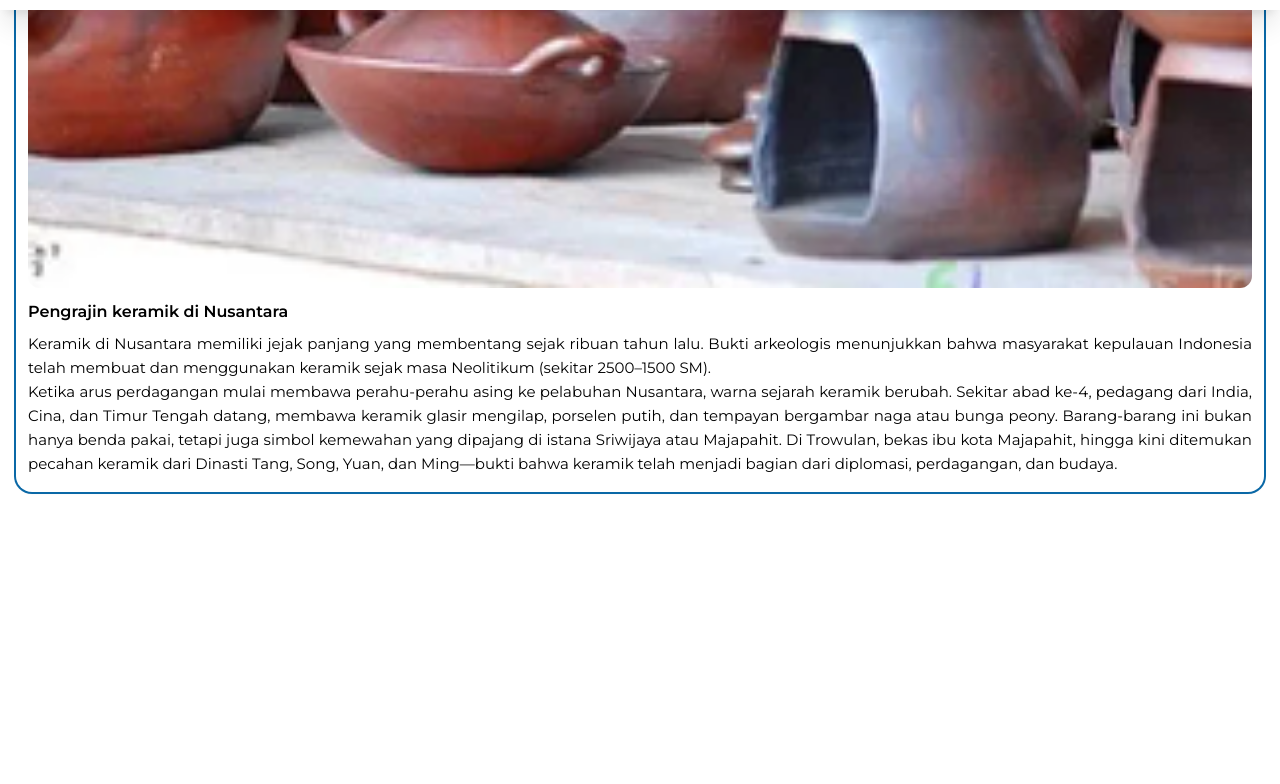
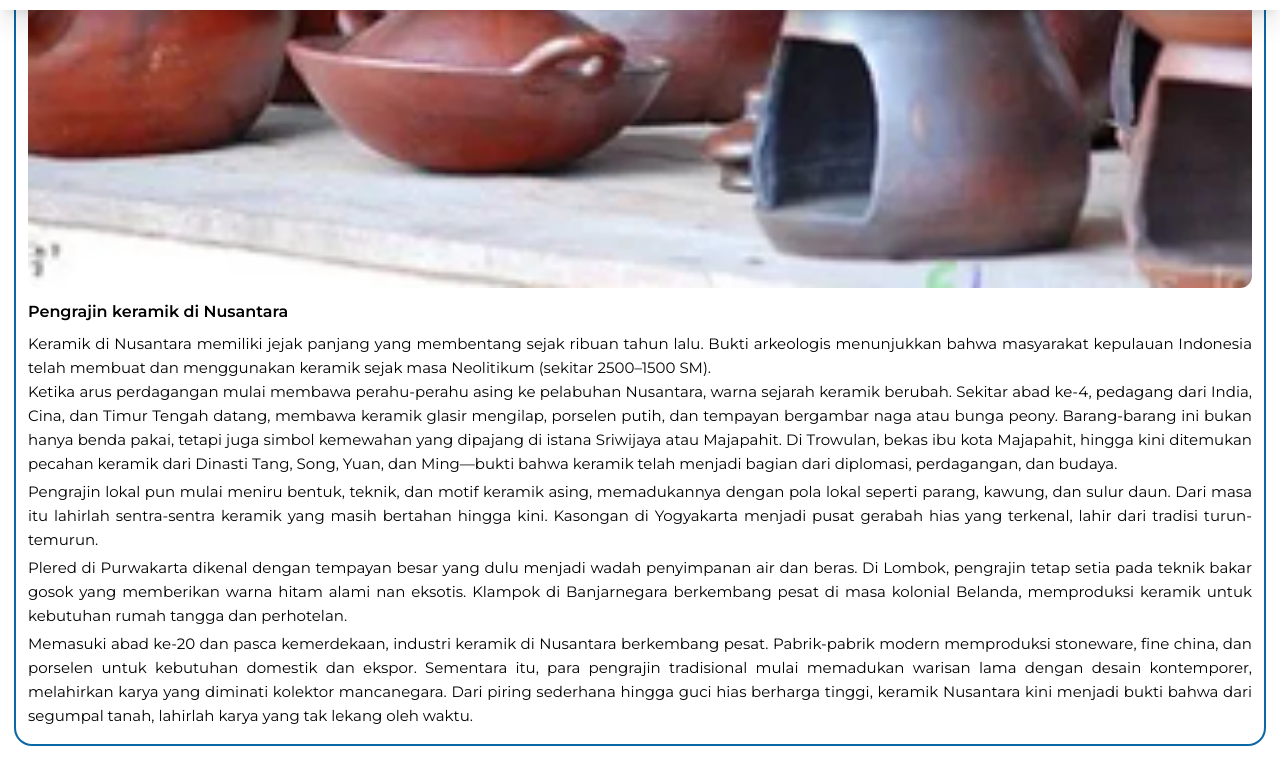
Before and after one commit to Snydexn/Plate-app, a React (Vite) app: page /kisah-keramik in a window 1280 px wide. Shown: the part 790-1574 px from the top of the page. Before the commit the page ends 1414 px from the top, so only its background shows below. Built offline with nearby package versions, Linux system fonts and the light colour scheme.

Commit message:
Finished

```diff
--- a/src/pages/KisahKeramik.jsx
+++ b/src/pages/KisahKeramik.jsx
@@ -39,6 +39,19 @@ export default function KisahKeramik() {
           Dinasti Tang, Song, Yuan, dan Ming—bukti bahwa keramik telah menjadi bagian dari
           diplomasi, perdagangan, dan budaya.
         </p>
+
+        <p className="text-[15px] text-black leading-6 mb-1 text-justify">
+          Pengrajin lokal pun mulai meniru bentuk, teknik, dan motif keramik asing, memadukannya dengan pola lokal seperti parang, kawung, dan sulur daun.
+Dari masa itu lahirlah sentra-sentra keramik yang masih bertahan hingga kini. Kasongan di Yogyakarta menjadi pusat gerabah hias yang terkenal, lahir dari tradisi turun-temurun.
+        </p>
+
+           <p className="text-[15px] text-black leading-6 mb-1 text-justify">
+          Plered di Purwakarta dikenal dengan tempayan besar yang dulu menjadi wadah penyimpanan air dan beras. Di Lombok, pengrajin tetap setia pada teknik bakar gosok yang memberikan warna hitam alami nan eksotis. Klampok di Banjarnegara berkembang pesat di masa kolonial Belanda, memproduksi keramik untuk kebutuhan rumah tangga dan perhotelan.
+           </p>
+
+         <p className="text-[15px] text-black leading-6 mb-1 text-justify">
+          Memasuki abad ke-20 dan pasca kemerdekaan, industri keramik di Nusantara berkembang pesat. Pabrik-pabrik modern memproduksi stoneware, fine china, dan porselen untuk kebutuhan domestik dan ekspor. Sementara itu, para pengrajin tradisional mulai memadukan warisan lama dengan desain kontemporer, melahirkan karya yang diminati kolektor mancanegara. Dari piring sederhana hingga guci hias berharga tinggi, keramik Nusantara kini menjadi bukti bahwa dari segumpal tanah, lahirlah karya yang tak lekang oleh waktu.
+         </p>
       </article>
 
         <div className="h-5" />
```
